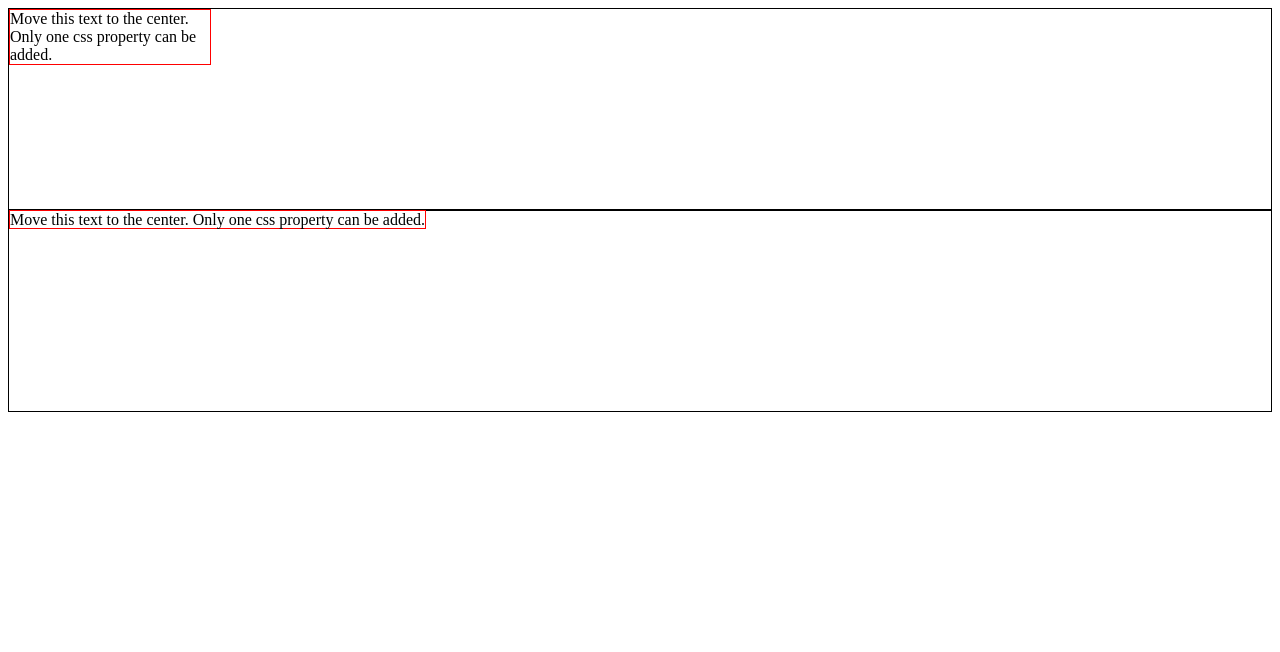
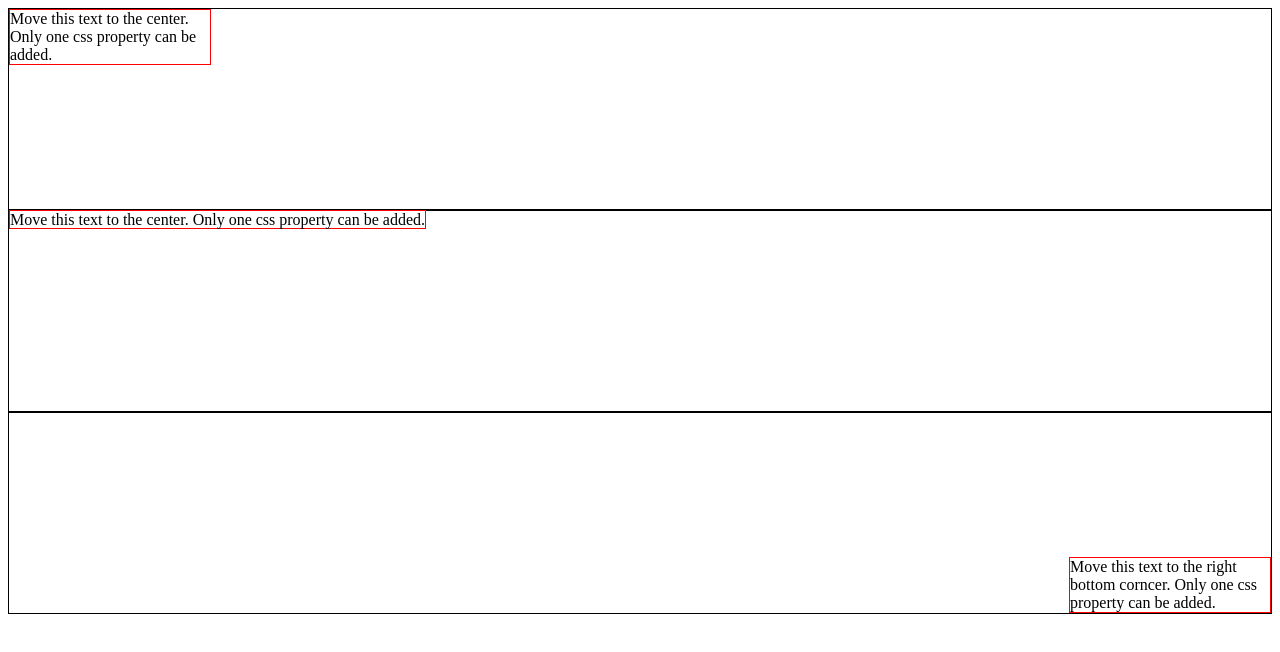
Before and after one commit to piotr-szybicki/interview-questions-ey, an Angular app: page / in a window 1280 px wide. Shown: the top 652 px of the page. Built offline with nearby package versions, Linux system fonts and the light colour scheme.

Commit message:
2 files modified

```diff
--- a/src/app/center-elements-3/center-elements-3.component.css
+++ b/src/app/center-elements-3/center-elements-3.component.css
@@ -1,10 +1,13 @@
-.contianer {
+.container {
   border: 1px solid black;
   height: 200px;
   display: flex;
+  align-items: flex-end;
+  justify-content: flex-end;
 }
 
 .child {
   border: 1px solid red;
   display: inline-block;
+  width: 200px;
 }
--- a/src/app/center-elements-3/center-elements-3.component.html
+++ b/src/app/center-elements-3/center-elements-3.component.html
@@ -0,0 +1,3 @@
+<div class="container">
+	<div class="child">Move this text to the right bottom corncer. Only one css property can be added.</div>
+</div>
```
